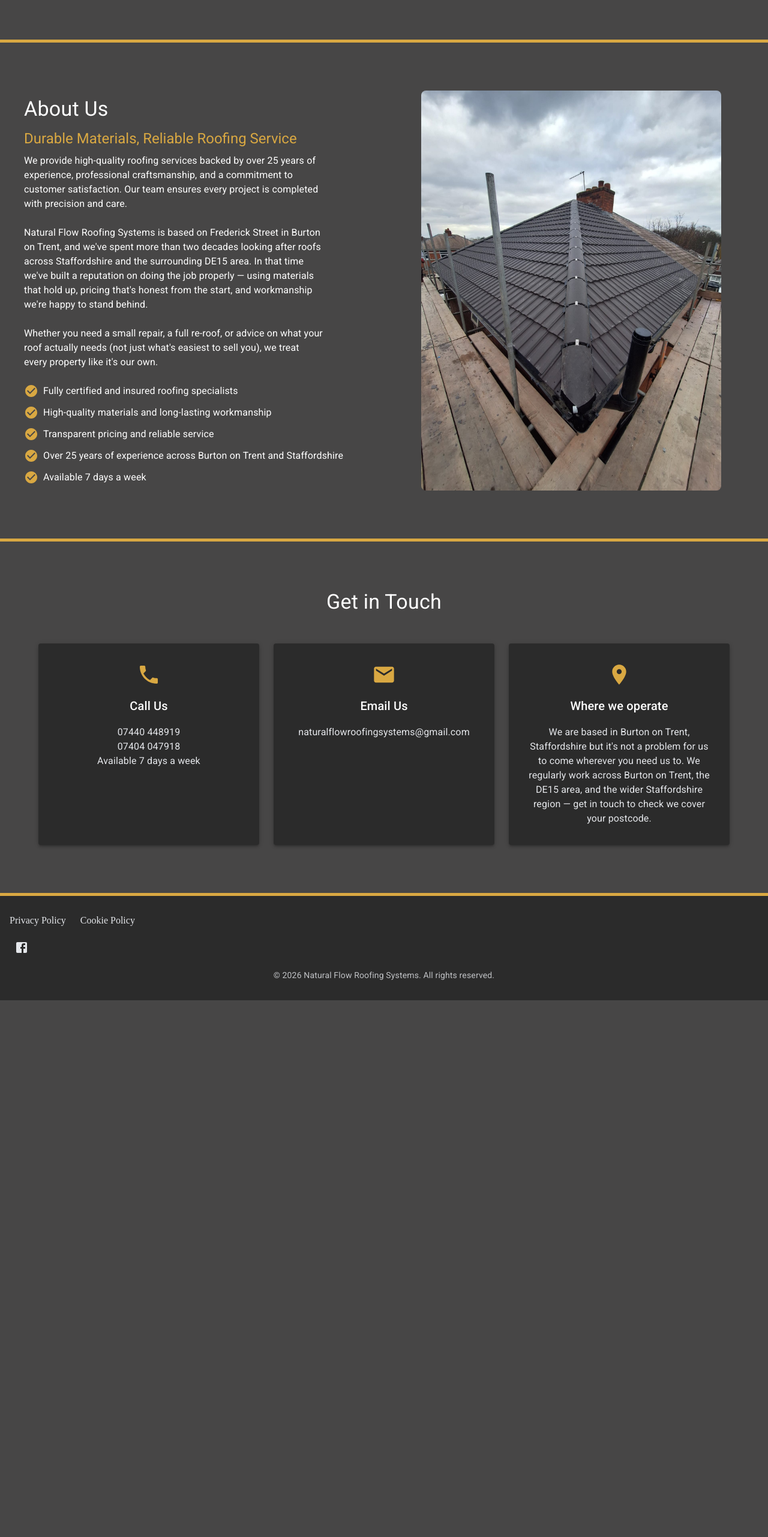
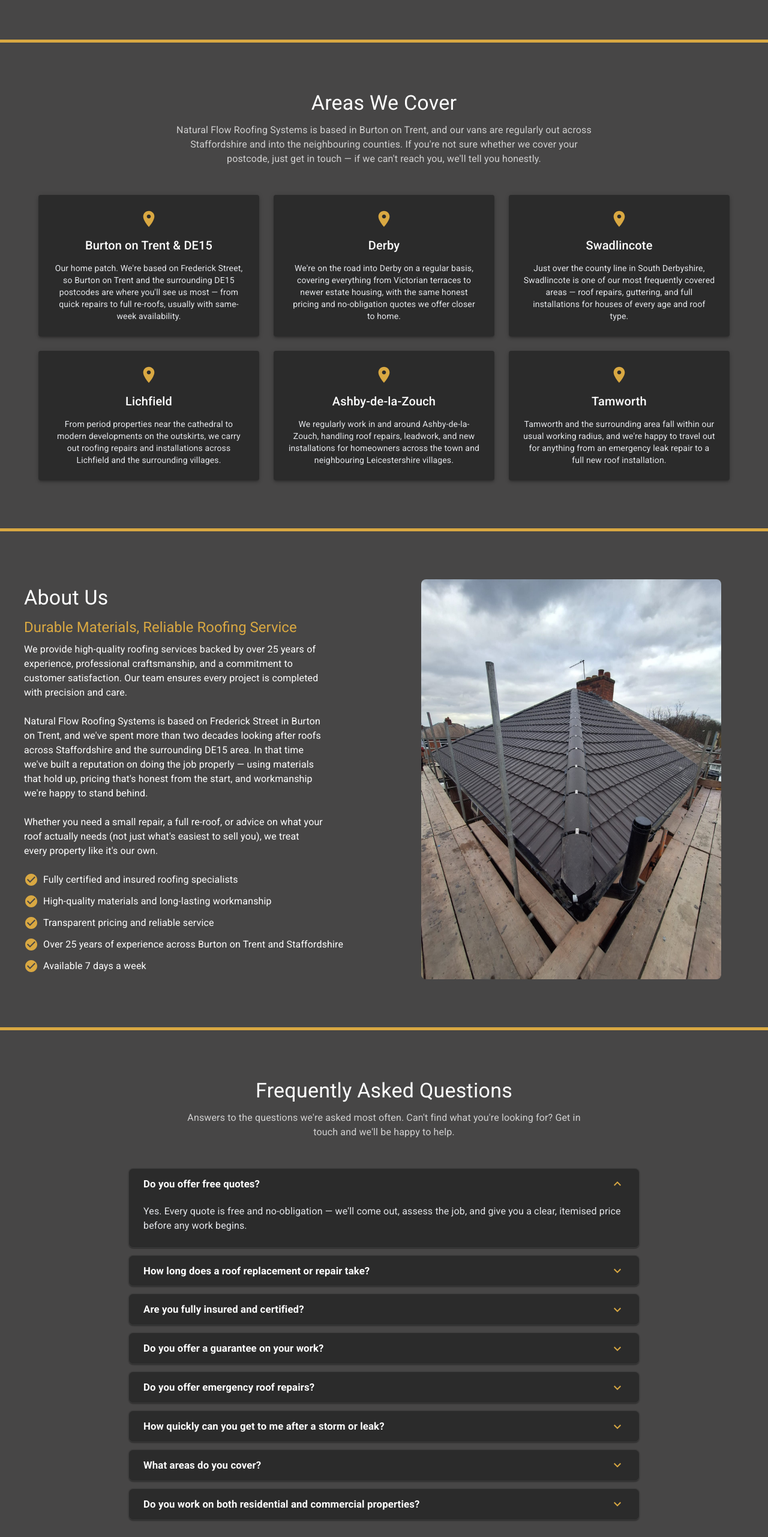
Before and after one commit to jkordek/rhroofing-website, a React (Vite) app: page / in a window 1280 px wide. Shown: the part 1241-3804 px from the top of the page at 60% size. Before the commit the page ends 2909 px from the top, so only its background shows below. Built offline with nearby package versions, Linux system fonts and the light colour scheme.

Commit message:
Added extra content

```diff
--- /dev/null
+++ b/src/components/FAQ.jsx
@@ -0,0 +1,91 @@
+import React from "react";
+import {
+  Box,
+  Typography,
+  Container,
+  Accordion,
+  AccordionSummary,
+  AccordionDetails,
+} from "@mui/material";
+import ExpandMoreIcon from "@mui/icons-material/ExpandMore";
+import { faqs } from "../data/faqs";
+
+const FAQ = ({ isPage = false }) => {
+  return (
+    <section id="FAQ">
+      <Container sx={{ bgcolor: "#D9A842", height: "5px" }} maxWidth={false} />
+
+      <Container maxWidth="md">
+        <Box
+          sx={{
+            py: 10,
+            color: "#fff",
+            textAlign: "center",
+          }}
+        >
+          {isPage ? (
+            <Typography
+              variant="h2"
+              component="h1"
+              sx={{ color: "#fff", fontWeight: 600, mb: 2, textAlign: "center" }}
+            >
+              Frequently Asked Questions
+            </Typography>
+          ) : (
+            <Typography variant="h4" fontWeight="bold" gutterBottom>
+              Frequently Asked Questions
+            </Typography>
+          )}
+
+          <Typography
+            variant="body1"
+            sx={{
+              color: "rgba(255,255,255,.75)",
+              maxWidth: 700,
+              mx: "auto",
+              mb: 6,
+            }}
+          >
+            Answers to the questions we're asked most often. Can't find what
+            you're looking for? Get in touch and we'll be happy to help.
+          </Typography>
+
+          <Box sx={{ textAlign: "left" }}>
+            {faqs.map((faq, i) => (
+              <Accordion
+                key={faq.question}
+                defaultExpanded={i === 0}
+                disableGutters
+                sx={{
+                  bgcolor: "#2B2B2B",
+                  color: "#fff",
+                  mb: 1.5,
+                  borderRadius: "8px !important",
+                  overflow: "hidden",
+                  "&:before": { display: "none" },
+                  border: "1px solid rgba(255,255,255,.08)",
+                }}
+              >
+                <AccordionSummary
+                  expandIcon={<ExpandMoreIcon sx={{ color: "#D9A842" }} />}
+                  sx={{ px: 3 }}
+                >
+                  <Typography variant="h6" sx={{ fontSize: "1.05rem", fontWeight: 600 }}>
+                    {faq.question}
+                  </Typography>
+                </AccordionSummary>
+                <AccordionDetails sx={{ px: 3, pb: 3 }}>
+                  <Typography variant="body1" sx={{ color: "#E5E7EB" }}>
+                    {faq.answer}
+                  </Typography>
+                </AccordionDetails>
+              </Accordion>
+            ))}
+          </Box>
+        </Box>
+      </Container>
+    </section>
+  );
+};
+
+export default FAQ;
--- /dev/null
+++ b/src/components/ServiceAreas.jsx
@@ -0,0 +1,118 @@
+import React from "react";
+import { Box, Typography, Grid, Container, Paper } from "@mui/material";
+import LocationOnIcon from "@mui/icons-material/LocationOn";
+
+const areas = [
+  {
+    name: "Burton on Trent & DE15",
+    blurb:
+      "Our home patch. We're based on Frederick Street, so Burton on Trent and the surrounding DE15 postcodes are where you'll see us most — from quick repairs to full re-roofs, usually with same-week availability.",
+  },
+  {
+    name: "Derby",
+    blurb:
+      "We're on the road into Derby on a regular basis, covering everything from Victorian terraces to newer estate housing, with the same honest pricing and no-obligation quotes we offer closer to home.",
+  },
+  {
+    name: "Swadlincote",
+    blurb:
+      "Just over the county line in South Derbyshire, Swadlincote is one of our most frequently covered areas — roof repairs, guttering, and full installations for houses of every age and roof type.",
+  },
+  {
+    name: "Lichfield",
+    blurb:
+      "From period properties near the cathedral to modern developments on the outskirts, we carry out roofing repairs and installations across Lichfield and the surrounding villages.",
+  },
+  {
+    name: "Ashby-de-la-Zouch",
+    blurb:
+      "We regularly work in and around Ashby-de-la-Zouch, handling roof repairs, leadwork, and new installations for homeowners across the town and neighbouring Leicestershire villages.",
+  },
+  {
+    name: "Tamworth",
+    blurb:
+      "Tamworth and the surrounding area fall within our usual working radius, and we're happy to travel out for anything from an emergency leak repair to a full new roof installation.",
+  },
+];
+
+const ServiceAreas = ({ isPage = false }) => {
+  return (
+    <section id="Areas-We-Cover">
+      <Container sx={{ bgcolor: "#D9A842", height: "5px" }} maxWidth={false} />
+
+      <Container maxWidth="lg">
+        <Box
+          sx={{
+            py: 10,
+            color: "#fff",
+            textAlign: "center",
+          }}
+        >
+          {isPage ? (
+            <Typography
+              variant="h2"
+              component="h1"
+              sx={{ color: "#fff", fontWeight: 600, mb: 2, textAlign: "center" }}
+            >
+              Areas We Cover
+            </Typography>
+          ) : (
+            <Typography variant="h4" fontWeight="bold" gutterBottom>
+              Areas We Cover
+            </Typography>
+          )}
+
+          <Typography
+            variant="body1"
+            sx={{
+              color: "rgba(255,255,255,.75)",
+              maxWidth: 700,
+              mx: "auto",
+              mb: 6,
+            }}
+          >
+            Natural Flow Roofing Systems is based in Burton on Trent, and our
+            vans are regularly out across Staffordshire and into the
+            neighbouring counties. If you're not sure whether we cover your
+            postcode, just get in touch — if we can't reach you, we'll tell
+            you honestly.
+          </Typography>
+
+          <Grid container spacing={3}>
+            {areas.map((area) => (
+              <Grid size={{ xs: 12, sm: 6, md: 4 }} key={area.name} sx={{ display: "flex" }}>
+                <Paper
+                  elevation={3}
+                  sx={{
+                    p: 3,
+                    flex: 1,
+                    display: "flex",
+                    flexDirection: "column",
+                    alignItems: "center",
+                    textAlign: "center",
+                    gap: 1.5,
+                    bgcolor: "#2B2B2B",
+                    color: "#fff",
+                  }}
+                >
+                  <LocationOnIcon sx={{ fontSize: 32, color: "#D9A842" }} />
+                  <Typography variant="h6" fontWeight="bold">
+                    {area.name}
+                  </Typography>
+                  <Typography
+                    variant="body2"
+                    sx={{ color: "#E5E7EB" }}
+                  >
+                    {area.blurb}
+                  </Typography>
+                </Paper>
+              </Grid>
+            ))}
+          </Grid>
+        </Box>
+      </Container>
+    </section>
+  );
+};
+
+export default ServiceAreas;
--- /dev/null
+++ b/src/data/faqs.js
@@ -0,0 +1,42 @@
+export const faqs = [
+  {
+    question: "Do you offer free quotes?",
+    answer:
+      "Yes. Every quote is free and no-obligation — we'll come out, assess the job, and give you a clear, itemised price before any work begins.",
+  },
+  {
+    question: "How long does a roof replacement or repair take?",
+    answer:
+      "It depends on the size and complexity of the job — a repair might be finished in a single visit, while a full re-roof takes longer. We'll give you a realistic timeframe as part of your free quote, so you know what to expect before we start.",
+  },
+  {
+    question: "Are you fully insured and certified?",
+    answer:
+      "Yes, we're fully certified and insured roofing specialists. You're covered for the duration of the job, and we're happy to provide documentation if you need it.",
+  },
+  {
+    question: "Do you offer a guarantee on your work?",
+    answer:
+      "Yes. We stand behind our workmanship and will come back to put right anything caused by how the work was carried out.",
+  },
+  {
+    question: "Do you offer emergency roof repairs?",
+    answer:
+      "Yes, emergency roofing is one of our core services. If you've got an active leak or storm damage, get in touch and we'll treat it as a priority.",
+  },
+  {
+    question: "How quickly can you get to me after a storm or leak?",
+    answer:
+      "We aim to reach emergency call-outs the same day wherever possible, workload and access permitting. Call us and we'll give you a realistic idea of timing based on where you are and what's needed.",
+  },
+  {
+    question: "What areas do you cover?",
+    answer:
+      "We're based in Burton on Trent and cover the surrounding DE15 area as our core patch, with regular work across Staffordshire and into Derby, Swadlincote, Lichfield, Ashby-de-la-Zouch, and Tamworth. Not sure if we reach you? Just get in touch and ask.",
+  },
+  {
+    question: "Do you work on both residential and commercial properties?",
+    answer:
+      "We mainly work with homeowners across Burton on Trent and Staffordshire, and we also take on commercial flat roofing projects. If you've got a commercial roof that needs attention, get in touch and we can talk through what's involved.",
+  },
+];
--- a/src/data/services.js
+++ b/src/data/services.js
@@ -75,15 +75,16 @@ export const services = [
     title: "Guttering Services",
     image: gutteringImage,
     description:
-      "Installation and repair of gutters, downpipes and drainage systems.",
+      "Your guttering is your roof's drainage system, and when it's blocked, sagging, or leaking, water ends up running down your walls, pooling near your foundations, or forcing its way into your fascias and soffits. We install and repair uPVC guttering and downpipe systems, replacing worn or damaged sections and correcting poor falls that stop water draining away properly.",
     features: [
-      "uPVC systems",
-      "Repairs",
-      "Maintenance",
+      "New gutter and downpipe installation",
+      "Repairs to leaking, sagging, or blocked gutters",
+      "Replacement and upgrades to durable uPVC systems",
+      "Ongoing maintenance to prevent overflow and water damage",
     ],
     seoTitle: "Guttering Services in Staffordshire",
     seoDescription:
-      "Installation, repair and maintenance of uPVC gutters, downpipes and drainage systems across Staffordshire.",
+      "Guttering installation, repairs and maintenance to keep water draining away from your roof, walls and foundations across Burton on Trent and Staffordshire.",
   },
   {
     slug: "soffits-and-fascias",
--- a/src/pages/Home.jsx
+++ b/src/pages/Home.jsx
@@ -1,8 +1,24 @@
 import Hero from "../components/Hero";
 import Services from "../components/Services";
+import ServiceAreas from "../components/ServiceAreas";
 import AboutUs from "../components/AboutUs";
+import FAQ from "../components/FAQ";
 import Contact from "../components/Contact";
 import SEO from "../components/SEO";
+import { faqs } from "../data/faqs";
+
+const faqSchema = {
+  "@context": "https://schema.org",
+  "@type": "FAQPage",
+  mainEntity: faqs.map((faq) => ({
+    "@type": "Question",
+    name: faq.question,
+    acceptedAnswer: {
+      "@type": "Answer",
+      text: faq.answer,
+    },
+  })),
+};
 
 export default function Home() {
   return (
@@ -11,11 +27,14 @@ export default function Home() {
         title="Reliable Roofing Services for Your Home in Burton on Trent"
         description="Natural Flow Roofing Systems provides reliable roofing services, roof repairs, installations, inspections, and durable materials for homes across Burton on Trent and Staffordshire."
         path="/"
+        schema={faqSchema}
       />
 
       <Hero />
       <Services />
+      <ServiceAreas />
       <AboutUs />
+      <FAQ />
       <Contact isPage={false}/>
     </>
   );
```
